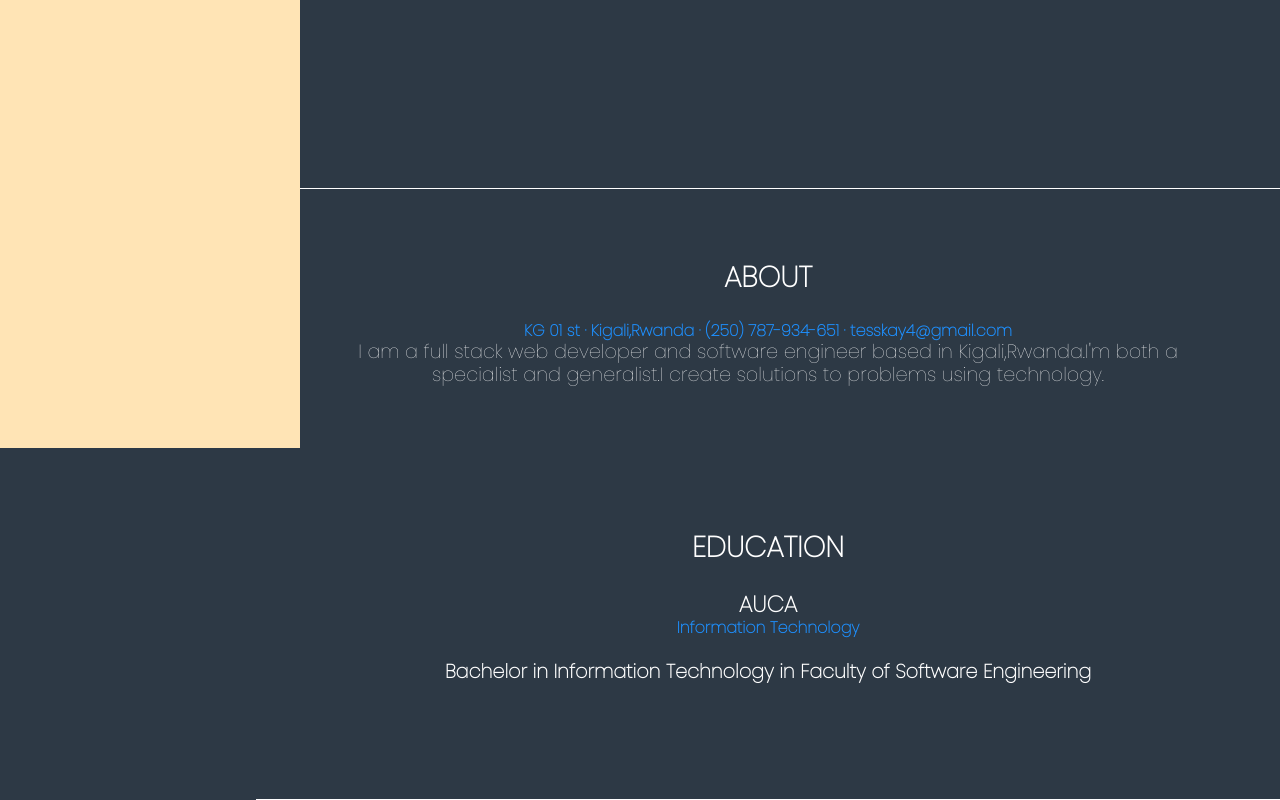
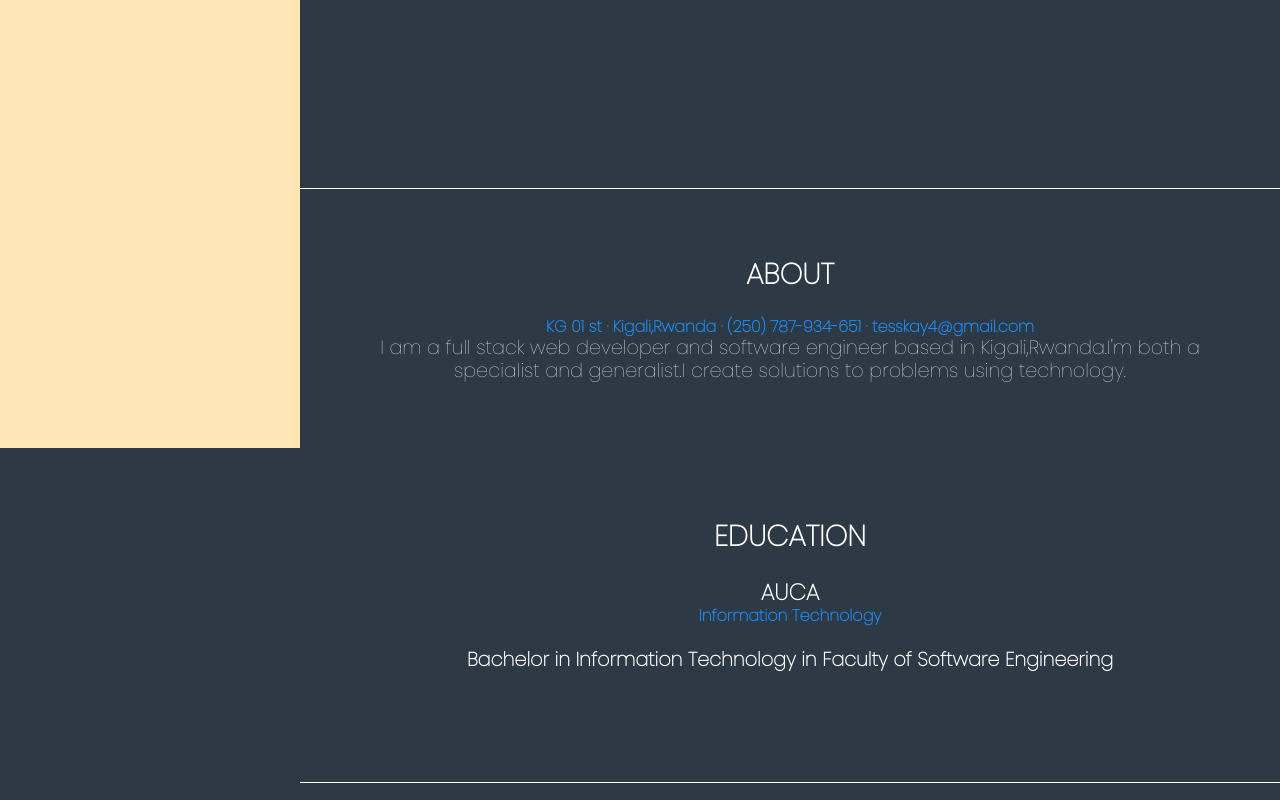
Before and after one commit to unadine/MYBRAND, a plain HTML site: page index.html in a window 1280 px wide. Shown: the part 608-1408 px from the top of the page. Drawn offline with Linux system fonts and the light colour scheme.

Commit message:
changing container

```diff
--- a/css/styles.css
+++ b/css/styles.css
@@ -145,7 +145,7 @@ cursor: pointer;
 /* about */
 .about{
   height:100%;
-  margin-left: 20%;
+  margin-left:300px;
   border-bottom: 0.02px solid white;
 }
 #about,#education{
```
